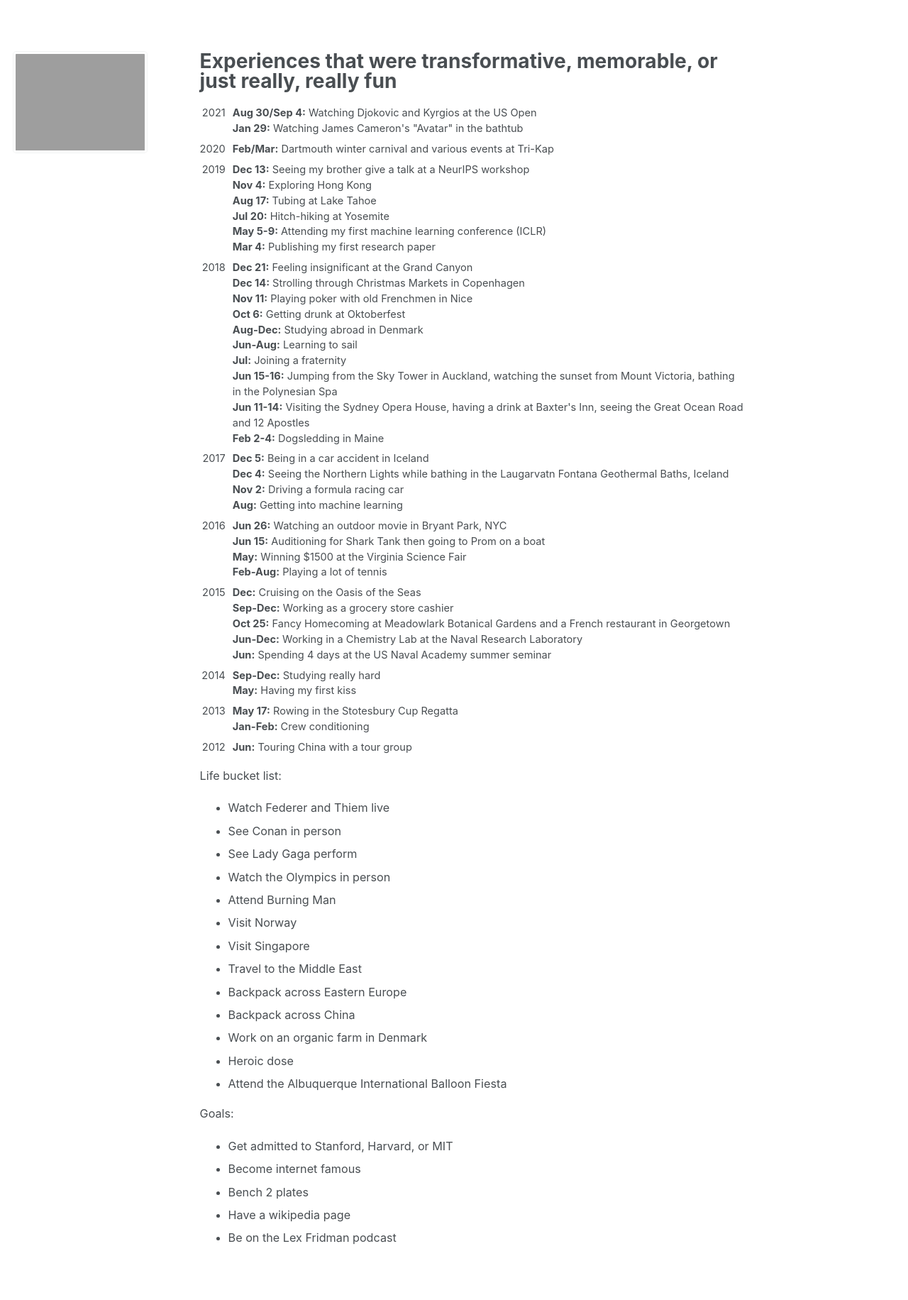
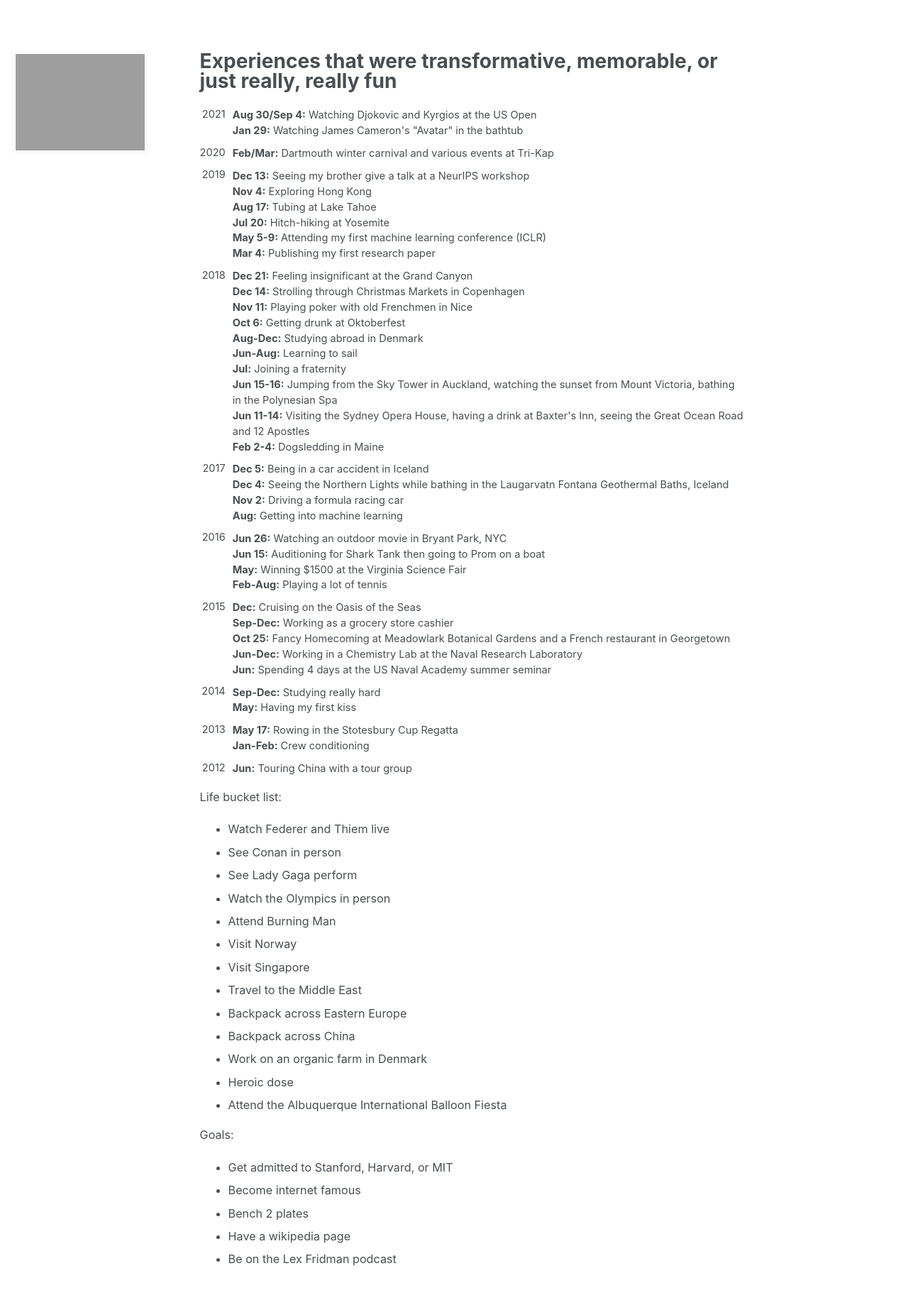
Before and after one commit to jasonwei20/jasonwei20.github.io, a Jekyll site: the page built from _pages/life_experiences.md, in a window 1280 px wide. Shown: the whole page at 71% size. Built offline with Jekyll 4.4.1, drawn with Linux system fonts in a browser that asks for light colours; before the commit the page ends 1802 px from its top, so only the background shows below that.

Commit message:
add stuff

```diff
--- a/_pages/life_experiences.md
+++ b/_pages/life_experiences.md
@@ -18,7 +18,7 @@
 <table style="width:100%">
   <tr>
     <td style="width:40px; text-align:right; padding-right:10px; padding-top:7px">2021</td>
-    <td style="padding-top:7px"><b>Aug 30/Sep 4:</b> Watching Djokovic and Kyrgios at the US Open</td>
+    <td style="padding-top:10px"><b>Aug 30/Sep 4:</b> Watching Djokovic and Kyrgios at the US Open</td>
   </tr>
   <tr>
     <td style="width:40px; text-align:right; padding-right:10px"></td>
@@ -26,11 +26,11 @@
   </tr>
   <tr>
     <td style="width:40px; text-align:right; padding-right:10px; padding-top:7px">2020</td>
-    <td style="padding-top:7px"><b>Feb/Mar:</b> Dartmouth winter carnival and various events at Tri-Kap</td>
+    <td style="padding-top:10px"><b>Feb/Mar:</b> Dartmouth winter carnival and various events at Tri-Kap</td>
   </tr>
   <tr>
     <td style="width:40px; text-align:right; padding-right:10px; padding-top:7px">2019</td>
-    <td style="padding-top:7px"><b>Dec 13:</b> Seeing my brother give a talk at a NeurIPS workshop</td>
+    <td style="padding-top:10px"><b>Dec 13:</b> Seeing my brother give a talk at a NeurIPS workshop</td>
   </tr>
   <tr>
     <td style="width:40px; text-align:right; padding-right:10px"></td>
@@ -54,7 +54,7 @@
   </tr>
   <tr>
     <td style="width:40px; text-align:right; padding-right:10px; padding-top:7px">2018</td>
-    <td style="padding-top:7px"><b>Dec 21:</b> Feeling insignificant at the Grand Canyon</td>
+    <td style="padding-top:10px"><b>Dec 21:</b> Feeling insignificant at the Grand Canyon</td>
   </tr>
   <tr>
     <td style="width:40px; text-align:right; padding-right:10px"></td>
@@ -94,7 +94,7 @@
   </tr>
   <tr>
     <td style="width:40px; text-align:right; padding-right:10px; padding-top:7px">2017</td>
-    <td style="padding-top:7px"><b>Dec 5:</b> Being in a car accident in Iceland</td>
+    <td style="padding-top:10px"><b>Dec 5:</b> Being in a car accident in Iceland</td>
   </tr>
   <tr>
     <td style="width:40px; text-align:right; padding-right:10px"></td>
@@ -110,7 +110,7 @@
   </tr>
   <tr>
     <td style="width:40px; text-align:right; padding-right:10px; padding-top:7px">2016</td>
-    <td style="padding-top:7px"><b>Jun 26:</b> Watching an outdoor movie in Bryant Park, NYC</td>
+    <td style="padding-top:10px"><b>Jun 26:</b> Watching an outdoor movie in Bryant Park, NYC</td>
   </tr>
   <tr>
     <td style="width:40px; text-align:right; padding-right:10px"></td>
@@ -126,7 +126,7 @@
   </tr>
   <tr>
     <td style="width:40px; text-align:right; padding-right:10px; padding-top:7px">2015</td>
-    <td style="padding-top:7px"><b>Dec:</b> Cruising on the Oasis of the Seas</td>
+    <td style="padding-top:10px"><b>Dec:</b> Cruising on the Oasis of the Seas</td>
   </tr>
   <tr>
     <td style="width:40px; text-align:right; padding-right:10px"></td>
@@ -146,7 +146,7 @@
   </tr>
   <tr>
     <td style="width:40px; text-align:right; padding-right:10px; padding-top:7px">2014</td>
-    <td style="padding-top:7px"><b>Sep-Dec:</b> Studying really hard</td>
+    <td style="padding-top:10px"><b>Sep-Dec:</b> Studying really hard</td>
   </tr>
   <tr>
     <td style="width:40px; text-align:right; padding-right:10px"></td>
@@ -154,7 +154,7 @@
   </tr>
   <tr>
     <td style="width:40px; text-align:right; padding-right:10px; padding-top:7px">2013</td>
-    <td style="padding-top:7px"><b>May 17:</b> Rowing in the Stotesbury Cup Regatta</td>
+    <td style="padding-top:10px"><b>May 17:</b> Rowing in the Stotesbury Cup Regatta</td>
   </tr>
   <tr>
     <td style="width:40px; text-align:right; padding-right:10px"></td>
@@ -162,7 +162,7 @@
   </tr>
   <tr>
     <td style="width:40px; text-align:right; padding-right:10px; padding-top:7px">2012</td>
-    <td style="padding-top:7px"><b>Jun:</b> Touring China with a tour group</td>
+    <td style="padding-top:10px"><b>Jun:</b> Touring China with a tour group</td>
   </tr>
 </table>
 
```
